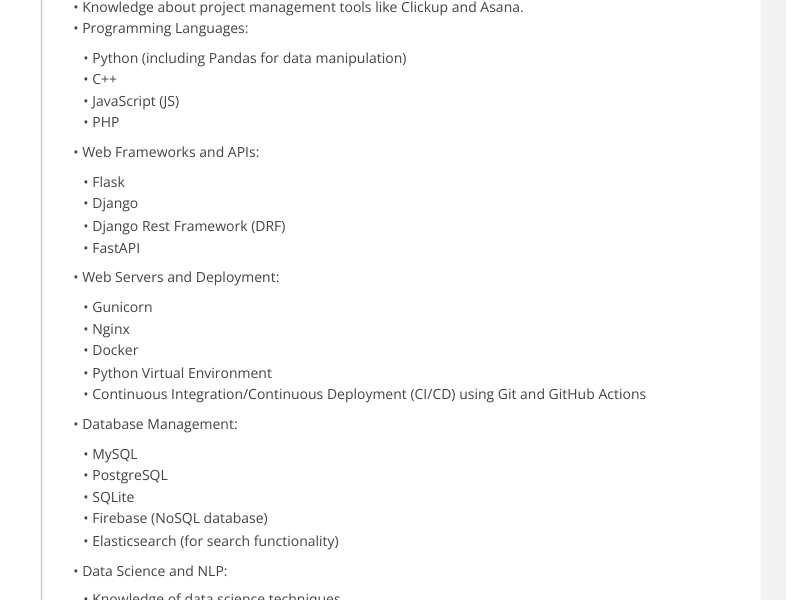
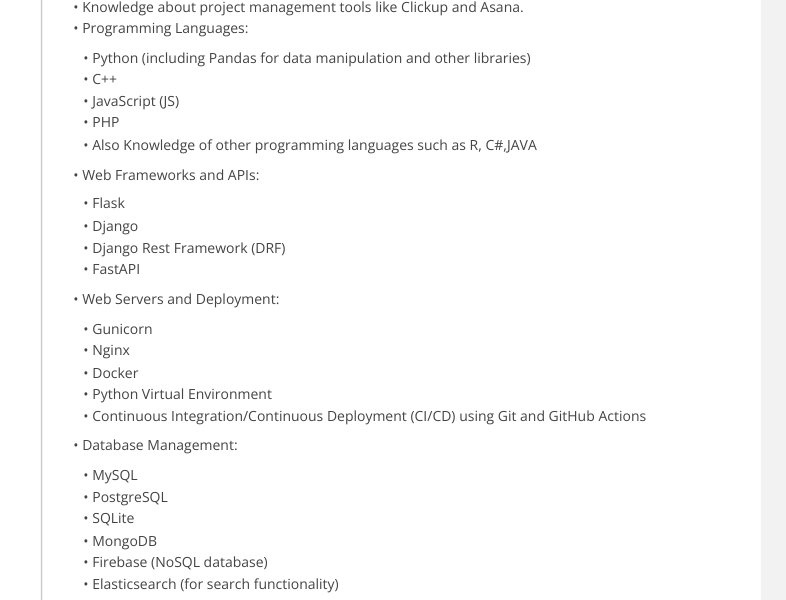
Before and after one commit to rafi138/rafi138.github.io, a plain HTML site: page index.html in a window 1280 px wide. Shown: the part 1088-1688 px from the top of the page, 203-989 px from the left. Drawn offline with nearby package versions, Linux system fonts and the light colour scheme; no server answers.

Commit message:
Update index.html

```diff
--- a/index.html
+++ b/index.html
@@ -120,10 +120,11 @@
                             <li>Knowledge about project management tools like Clickup and Asana.</li>
                             <li>Programming Languages:
                                 <ul>
-                                    <li>Python (including Pandas for data manipulation)</li>
+                                    <li>Python (including Pandas for data manipulation and other libraries)</li>
                                     <li>C++</li>
                                     <li>JavaScript (JS)</li>
                                     <li>PHP</li>
+                                    <li>Also Knowledge of other programming languages such as R, C#,JAVA </li>
                                 </ul>
                             </li>
                             <li>Web Frameworks and APIs:
@@ -148,6 +149,7 @@
                                     <li>MySQL</li>
                                     <li>PostgreSQL</li>
                                     <li>SQLite</li>
+                                    <li>MongoDB</li>
                                     <li>Firebase (NoSQL database)</li>
                                     <li>Elasticsearch (for search functionality)</li>
                                 </ul>
```
